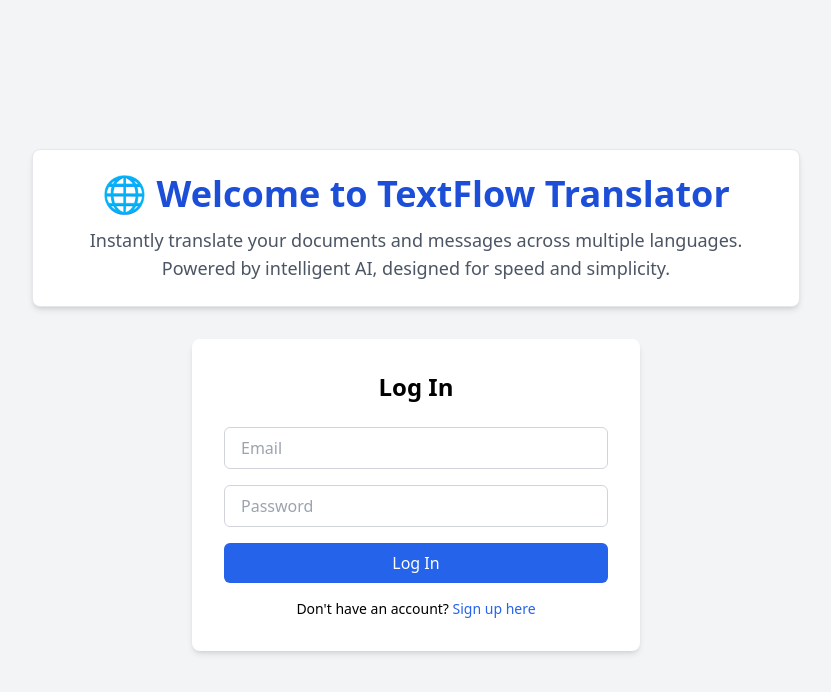
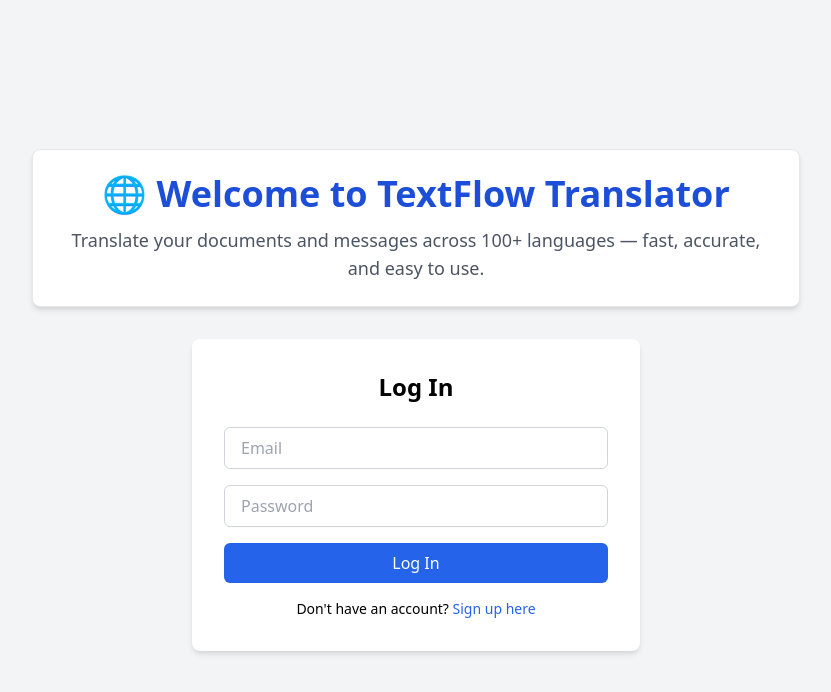
Before and after one commit to JSingh1130/text-translation, a React (Create React App) app in the folder text-translation-frontend/: page /login in a window 1280 px wide. Shown: the top 692 px of the page, without its empty margins (224-1055 px from the left). Built offline with nearby package versions, Linux system fonts and the light colour scheme.

Commit message:
✨ Added intro section to login page3

```diff
--- a/text-translation-frontend/src/components/Login.js
+++ b/text-translation-frontend/src/components/Login.js
@@ -53,7 +53,7 @@ const Login = ({ onLogin }) => {
           🌐 Welcome to TextFlow Translator
         </h1>
         <p className="text-gray-600 text-base md:text-lg leading-relaxed">
-          Instantly translate your documents and messages across multiple languages. Powered by intelligent AI, designed for speed and simplicity.
+        Translate your documents and messages across 100+ languages — fast, accurate, and easy to use.
         </p>
       </div>
 
```
